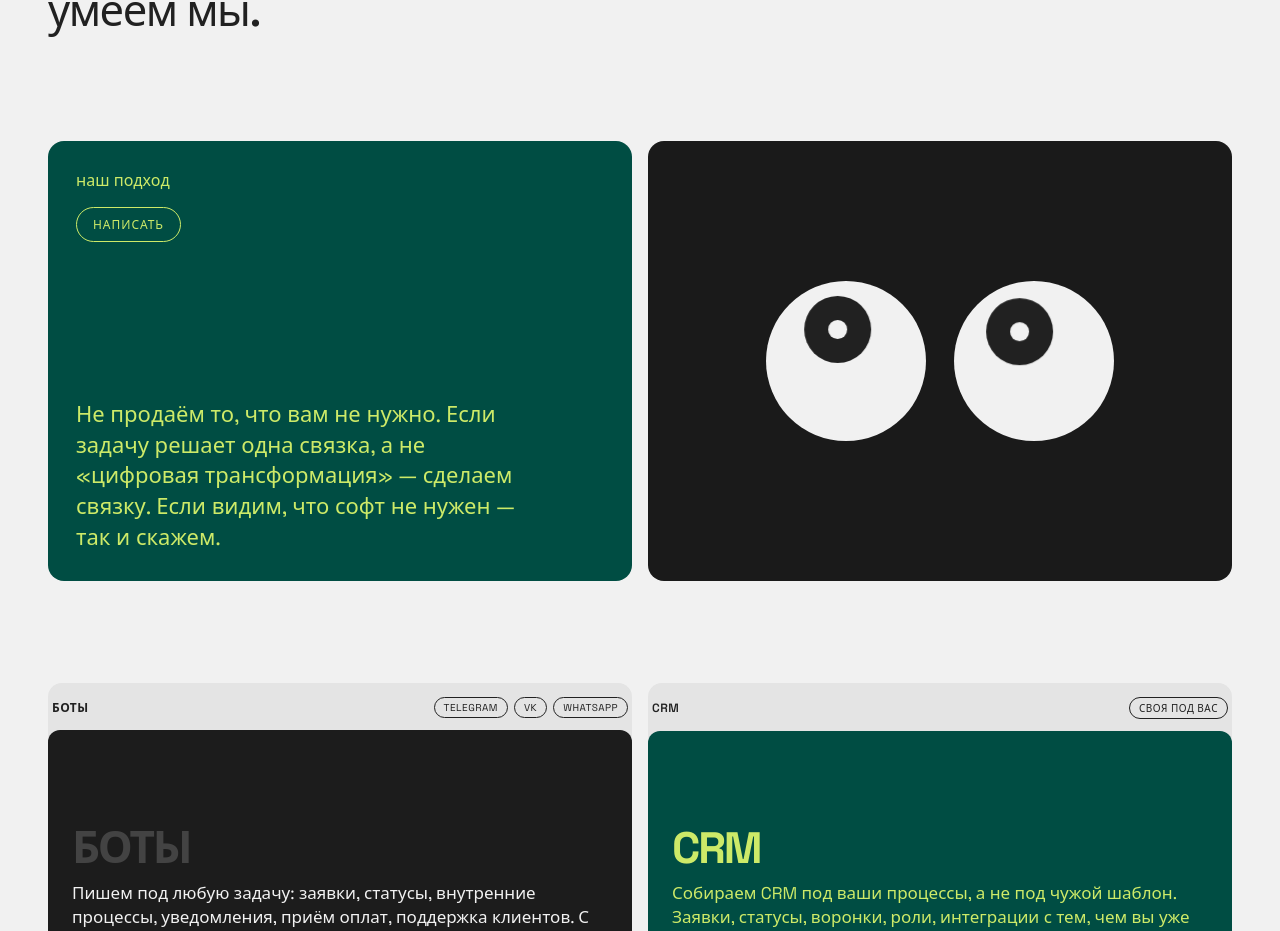
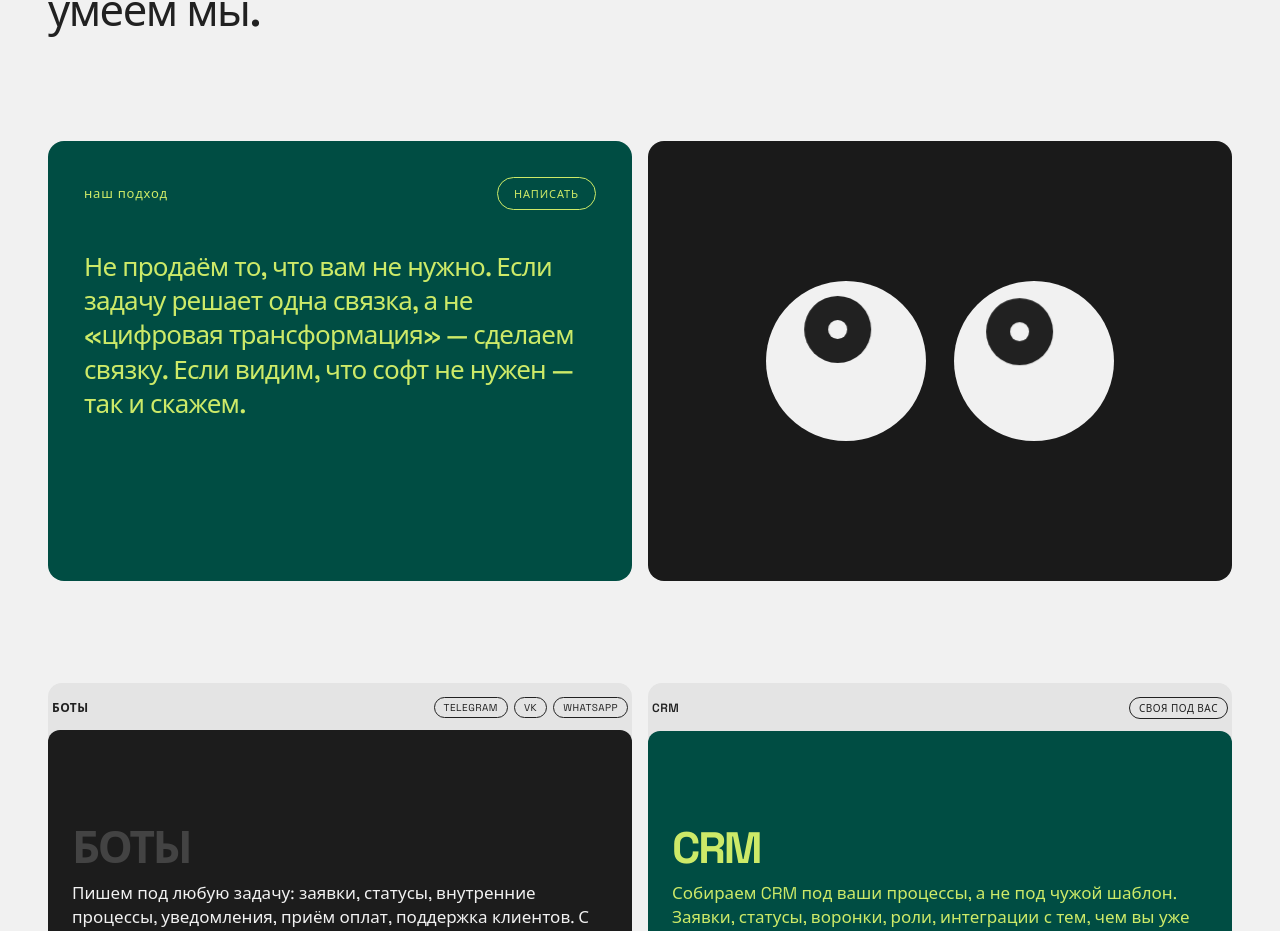
Before and after one commit to kickfost07-debug/smartstockai, a React (Vite) app: page / in a window 1280 px wide. Shown: the part 857-1788 px from the top of the page. Built offline with nearby package versions, Linux system fonts and the light colour scheme.

Commit message:
Settle the green approach plate: header row and one text block.
Co-authored-by: Cursor <cursoragent@cursor.com>

```diff
--- a/src/App.tsx
+++ b/src/App.tsx
@@ -147,10 +147,10 @@ export default function App() {
 
       <section className="approach">
         <motion.article className="ap-card ap-green" {...view}>
-          <div>
+          <header className="ap-head">
             <p>{copy.approach.kicker}</p>
             <a href="https://t.me/Egregoru">{copy.approach.cta}</a>
-          </div>
+          </header>
           <p className="ap-copy">{copy.approach.text}</p>
         </motion.article>
         <motion.article
--- a/src/index.css
+++ b/src/index.css
@@ -310,6 +310,9 @@ a {
 }
 
 .ap-green {
+  justify-content: flex-start;
+  gap: clamp(22px, 3.2vw, 40px);
+  padding: clamp(22px, 3vw, 36px);
   background: var(--sea);
   color: var(--accent);
 }
@@ -318,21 +321,38 @@ a {
   margin: 0;
 }
 
+.ap-head {
+  display: flex;
+  align-items: center;
+  justify-content: space-between;
+  gap: 16px;
+}
+
+.ap-head p {
+  font-size: 13px;
+  letter-spacing: 0.06em;
+  line-height: 1;
+}
+
 .ap-green a {
   display: inline-flex;
-  margin-top: 16px;
+  align-items: center;
+  margin-top: 0;
   border: 1px solid currentColor;
   border-radius: 999px;
   padding: 8px 16px;
-  font-size: 12px;
+  font-size: 11px;
   letter-spacing: 0.08em;
   text-transform: uppercase;
+  flex-shrink: 0;
 }
 
 .ap-copy {
-  font-size: clamp(16px, 1.8vw, 22px);
-  line-height: 1.4;
-  max-width: 32ch;
+  font-size: clamp(18px, 2.1vw, 26px);
+  font-weight: 500;
+  letter-spacing: -0.03em;
+  line-height: 1.32;
+  max-width: 22em;
 }
 
 .ap-dark {
@@ -577,6 +597,14 @@ a {
     min-height: 280px;
   }
 
+  .ap-green {
+    min-height: 0;
+  }
+
+  .ap-copy {
+    max-width: none;
+  }
+
   .about h2 {
     max-width: none;
   }
```
